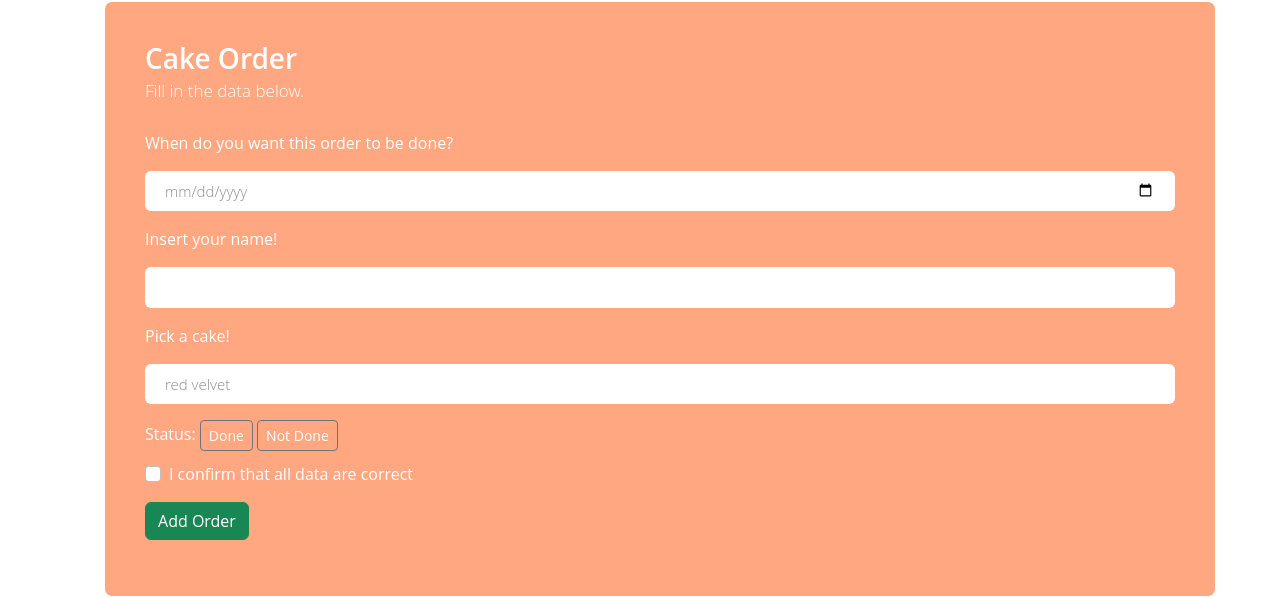
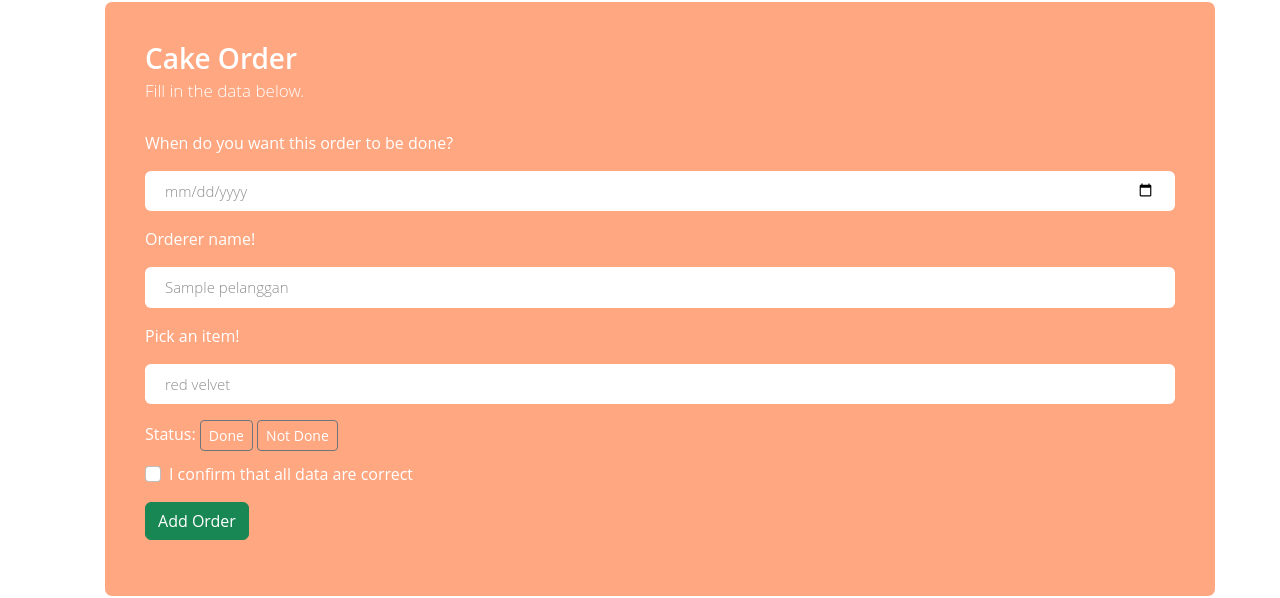
Before and after one commit to mfazapl/UAS_PEMROGRAMMAN_WEB_II, a PHP site: page /FormCakeOrder.php in a window 1280 px wide. Shown: the part 77-675 px from the top of the page. Run offline with PHP 8.4, Linux system fonts and the light colour scheme; data comes from the database, SQL or seed files in the repository; tables that the repository leaves empty or names only in its code hold one stand-in row (values such as "Sample post").

Commit message:
Update FormCakeOrder.php

```diff
--- a/FormCakeOrder.php
+++ b/FormCakeOrder.php
@@ -1,9 +1,9 @@
 <?php
 ob_start();
 require('components/header.inc.php');
-require('./model.php');
-if (isset($_GET['id_member'])) {
-    EditMember();
+require('Model.php');
+if (isset($_GET['id_order'])) {
+    EditCOrder();
 }
 ?>
 
@@ -23,21 +23,38 @@ if (isset($_GET['id_member'])) {
                     </div>
 
                     <div class="col-md-12">
-                        <label>Insert your name!</label>
-                        <input class="form-control" type="text" name="nama" <?php echo (isset($_GET['id_order'])) ?  "value = " . $result[0]["name"] . "" : "value = '' "; ?> required>
-                        <div class="valid-feedback">Username field is valid!</div>
-                        <div class="invalid-feedback">Username field cannot be blank!</div>
+                        <label>Orderer name!</label>
+                        <select class="form-control" name="name" <?php echo (isset($_GET['id_order'])) ?  "value = " . $result[0]["name"] . "" : "value = '' "; ?> required>
+							<?php
+							$customer = koneksi()->query('SELECT * from pelanggan')->fetchAll();
+                            foreach ($customer as $cus)
+                            {
+							?>
+								<option value="<?php echo $cus['cust_name']; ?>"><?php echo $cus['cust_name'] ?></option>
+							<?php
+							}
+							?>
+						</select>
+                        <div class="valid-feedback">You selected a customer!</div>
+                        <div class="invalid-feedback">Please select a customer!</div>
                     </div>
 
                     <div class="col-md-12">
-                        <label>Pick a cake!</label>
+                        <label>Pick an item!</label>
                         <select class="form-control" name="cake_name" <?php echo (isset($_GET['id_order'])) ?  "value = " . $result[0]["cake_name"] . "" : "value = '' "; ?>>
 							<?php
-							$brg = koneksi()->query('SELECT * from cake')->fetchAll();
-                            foreach ($brg as $b)
+							$cake = koneksi()->query('SELECT * from cake')->fetchAll();
+                            foreach ($cake as $c)
                             {
 							?>
-								<option value="<?php echo $b['cake_name']; ?>"><?php echo $b['cake_name'] ?></option>
+								<option value="<?php echo $c['cake_name']; ?>"><?php echo $c['cake_name'] ?></option>
+							<?php
+							}
+							$roti = koneksi()->query('SELECT * from roti')->fetchAll();
+                            foreach ($roti as $r)
+                            {
+							?>
+								<option value="<?php echo $r['nama_roti']; ?>"><?php echo $r['nama_roti'] ?></option>
 							<?php
 							}
 							?>
@@ -64,7 +81,7 @@ if (isset($_GET['id_member'])) {
 
                     <div class="form-button mt-3">
                         <?php
-                            if (isset($_GET['id'])) {
+                            if (isset($_GET['id_order'])) {
                                 echo "<button type=\"submit\" name=\"update\" class=\"btn btn-success\">Update Order</button>";
                             }else {
                                 echo "<button type=\"submit\" name=\"submit\" class=\"btn btn-success\">Add Order</button>";
@@ -77,7 +94,7 @@ if (isset($_GET['id_member'])) {
                             AddCOrder($_POST['order_date'], $_POST['nama'], $_POST['cake_name'], $_POST['status']);
                         }
                         if (isset($_POST['update'])) {
-                            UpdateCOrder($_GET['id'],$_POST['order_date'], $_POST['nama'], $_POST['cake_name'], $_POST['status']);
+                            UpdateCOrder($_GET['id_order'],$_POST['order_date'], $_POST['nama'], $_POST['cake_name'], $_POST['status']);
                         }
                     ?>
             </div>
```
